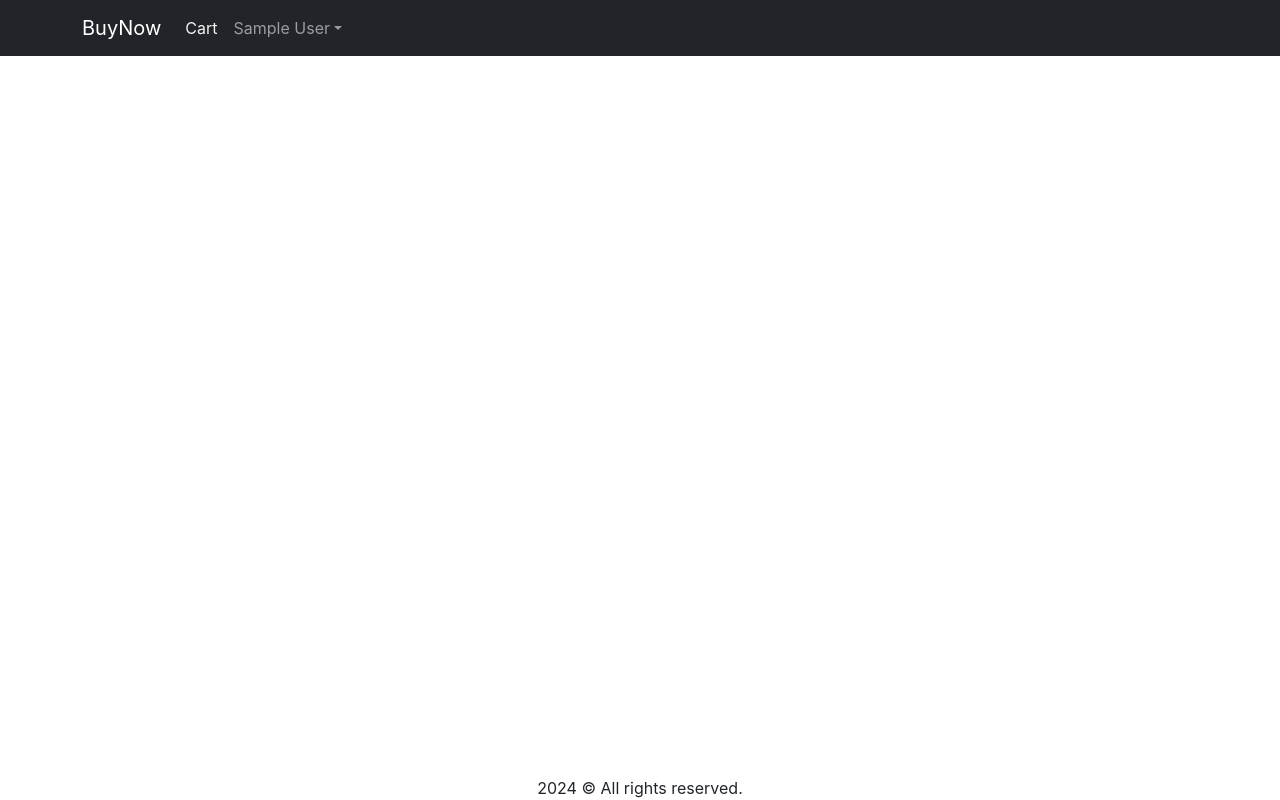
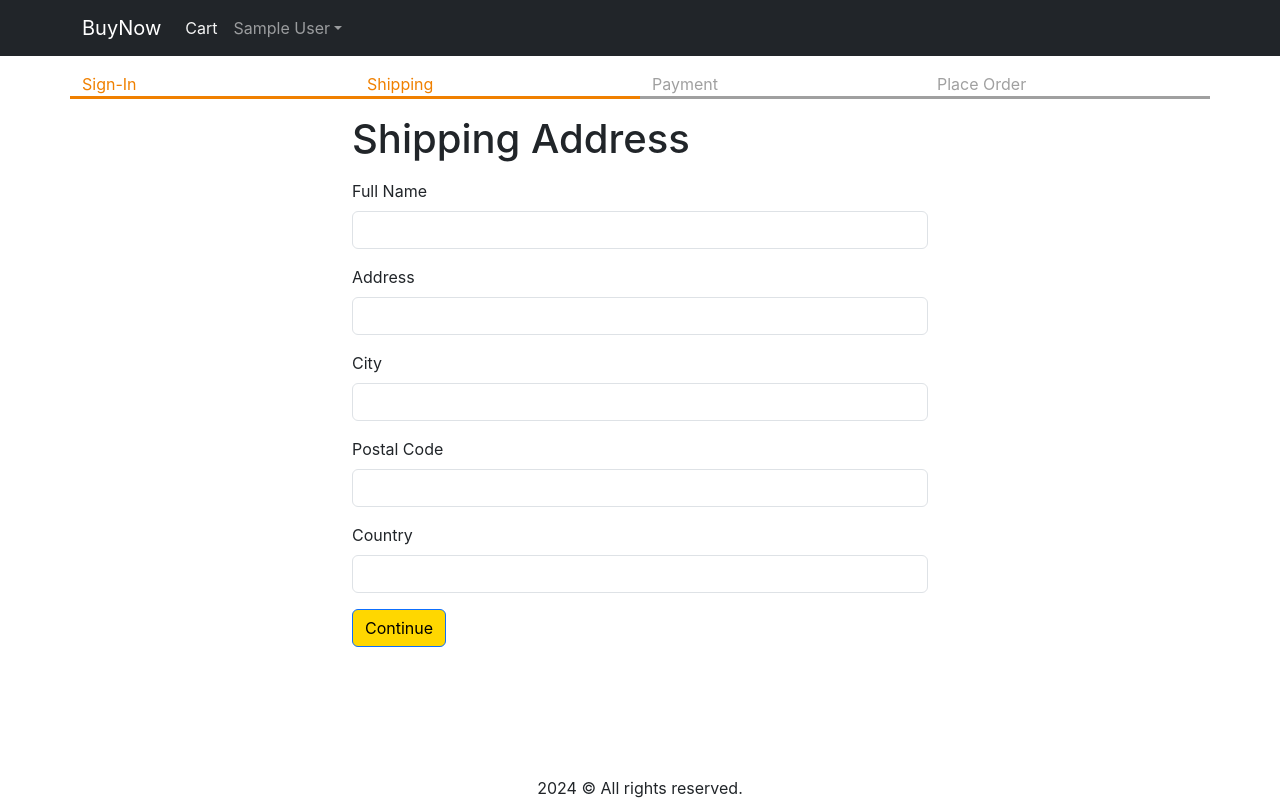
Before and after one commit to MichaelViernes271/mern-amazona, a React (Create React App) app in the folder frontend/: page /shipping in a window 1280 px wide. Built offline with nearby package versions, Linux system fonts and the light colour scheme; sample sign-in values are in the browser's storage.

Commit message:
Video-24-Save_Shipping_Address

```diff
--- a/frontend/src/App.js
+++ b/frontend/src/App.js
@@ -3,9 +3,6 @@
 import { ToastContainer } from 'react-toastify';
 import 'react-toastify/dist/ReactToastify.css';
 import ProductScreen from './screens/ProductScreen';
-import HomeScreen from './screens/HomeScreen';
-import CartScreen from './screens/CartScreen';
-import SigninScreen from './screens/SigninScreen';
 import Navbar from 'react-bootstrap/Navbar';
 import Badge from 'react-bootstrap/Badge';
 import Nav from 'react-bootstrap/Nav';
@@ -14,6 +11,11 @@
 import { LinkContainer } from 'react-router-bootstrap';
 import { useContext } from 'react';
 import { Store } from './Store';
+import HomeScreen from './screens/HomeScreen';
+import CartScreen from './screens/CartScreen';
+import SigninScreen from './screens/SigninScreen';
+import ShippingAddressScreen from './screens/ShippingAddressScreen';
+
 
 function App() {
   const { state, dispatch: ctxDispatch } = useContext(Store);
@@ -22,6 +24,7 @@
   const signoutHandler = () => {
     ctxDispatch({ type: 'USER_SIGNOUT' });
     localStorage.removeItem('userInfo');
+    localStorage.removeItem('shippingAddress');
   };
 
   return (
@@ -77,6 +80,8 @@
               <Route path="/cart/signin" element={<SigninScreen />} />
               <Route path="/cart" element={<CartScreen />} />
               <Route path="/product/:slug" element={<ProductScreen />} />
+              <Route path="/shipping" element={<ShippingAddressScreen />}
+              ></Route>
               <Route path="/" element={<HomeScreen />} />
             </Routes>
           </Container>
--- a/frontend/src/Store.js
+++ b/frontend/src/Store.js
@@ -8,6 +8,9 @@
         : null,
 
     cart: {
+        shippingAddress: localStorage.getItem('shippingAddress')
+            ? JSON.parse(localStorage.getItem('shippingAddress'))
+            : {},
         cartItems: localStorage.getItem('cartItems')
             ? JSON.parse(localStorage.getItem('cartItems'))
             : [],
@@ -44,6 +47,18 @@
             return {
                 ...state,
                 userInfo: null,
+                cart: {
+                    cartItems: [],
+                    shippingAddress: {},
+                },
+            };
+        case 'SAVE_SHIPPING_ADDRESS':
+            return {
+                ...state,
+                cart: {
+                    ...state.cart,
+                    shippingAddress: action.payload,
+                },
             };
 
         default:
--- /dev/null
+++ b/frontend/src/components/CheckoutSteps.js
@@ -0,0 +1,14 @@
+import React from 'react';
+import Row from 'react-bootstrap/Row';
+import Col from 'react-bootstrap/Col';
+
+export default function CheckoutSteps(props) {
+    return (
+        <Row className="checkout-steps">
+            <Col className={props.step1 ? 'active' : ''}>Sign-In</Col>
+            <Col className={props.step2 ? 'active' : ''}>Shipping</Col>
+            <Col className={props.step3 ? 'active' : ''}>Payment</Col>
+            <Col className={props.step4 ? 'active' : ''}>Place Order</Col>
+        </Row>
+    );
+}
--- a/frontend/src/components/Product.js
+++ b/frontend/src/components/Product.js
@@ -32,7 +32,7 @@
                 <img src={product.image} className="card-img-top" alt={product.name} />
             </Link>
             <Card.Body>
-                <Link to={`/product/${product.slug}`}>
+                <Link to={`/product/${product.slug}`} className='font-shadow'>
                     <Card.Title>{product.name}</Card.Title>
                 </Link>
                 <Rating rating={product.rating} numReviews={product.numReviews}></Rating>
--- a/frontend/src/index.css
+++ b/frontend/src/index.css
@@ -61,3 +61,21 @@
 .small-container {
   max-width: 600px;
 }
+
+.checkout-steps > div {
+  border-bottom: 0.2rem solid #a0a0a0;
+  color: #a0a0a0;
+}
+.checkout-steps > div.active {
+  border-bottom: 0.2rem solid #f08000;
+  color: #f08000;
+}
+
+.font-shadow {
+  color: white;
+  -webkit-text-stroke-width: 0.5px;
+  -webkit-text-stroke-color: black;
+  text-decoration: none;
+  -webkit-text-stroke: 0.75px #000000;
+  text-shadow: 1px 1px 4px #302a2a;
+}
--- a/frontend/src/screens/CartScreen.js
+++ b/frontend/src/screens/CartScreen.js
@@ -34,11 +34,12 @@
     const checkoutHandler = () => {
         // keyword to fix: resolve signin redirection makeshift solution
         // previous code:
-        // navigate('signin?redirect=/shipping');
+        navigate('signin?redirect=/shipping');
 
-        if (true) {
-            navigate('/cart/signin?redirect=signin');
-        }
+        // dont use this anymore
+        // if (true) {
+        //     navigate('/cart/signin?redirect=signin');
+        // }
     }
 
     return (
--- a/frontend/src/screens/ProductScreen.js
+++ b/frontend/src/screens/ProductScreen.js
@@ -90,7 +90,6 @@
         navigate('/cart');
     };
 
-    console.log(`http://localhost:3000/${product.image}`)
     return loading ? (
         <LoadingBox />
     ) : error ? (
--- /dev/null
+++ b/frontend/src/screens/ShippingAddressScreen.js
@@ -0,0 +1,111 @@
+import React, { useContext, useEffect, useState } from 'react';
+import { Helmet } from 'react-helmet-async';
+import Form from 'react-bootstrap/Form';
+import Button from 'react-bootstrap/Button';
+import { useNavigate } from 'react-router-dom';
+import { Store } from '../Store';
+import CheckoutSteps from '../components/CheckoutSteps';
+
+export default function ShippingAddressScreen() {
+    const navigate = useNavigate();
+    const { state, dispatch: ctxDispatch } = useContext(Store);
+    const {
+        userInfo,
+        cart: { shippingAddress },
+    } = state;
+    const [fullName, setFullName] = useState(shippingAddress.fullName || '');
+    const [address, setAddress] = useState(shippingAddress.address || '');
+    const [city, setCity] = useState(shippingAddress.city || '');
+    const [postalCode, setPostalCode] = useState(
+        shippingAddress.postalCode || ''
+    );
+    useEffect(() => {
+        if (!userInfo) {
+            navigate('/signin?redirect=/shipping');
+        }
+    }, [userInfo, navigate]);
+    const [country, setCountry] = useState(shippingAddress.country || '');
+    const submitHandler = (e) => {
+        e.preventDefault();
+        ctxDispatch({
+            type: 'SAVE_SHIPPING_ADDRESS',
+            payload: {
+                fullName,
+                address,
+                city,
+                postalCode,
+                country,
+            },
+        });
+        localStorage.setItem(
+            'shippingAddress',
+            JSON.stringify({
+                fullName,
+                address,
+                city,
+                postalCode,
+                country,
+            })
+        );
+        navigate('/payment');
+    };
+    return (
+        <div>
+            <Helmet>
+                <title>Shipping Address</title>
+            </Helmet>
+
+            <CheckoutSteps step1 step2></CheckoutSteps>
+            <div className="container small-container">
+                <h1 className="my-3">Shipping Address</h1>
+                <Form onSubmit={submitHandler}>
+                    <Form.Group className="mb-3" controlId="fullName">
+                        <Form.Label>Full Name</Form.Label>
+                        <Form.Control
+                            value={fullName}
+                            onChange={(e) => setFullName(e.target.value)}
+                            required
+                        />
+                    </Form.Group>
+                    <Form.Group className="mb-3" controlId="address">
+                        <Form.Label>Address</Form.Label>
+                        <Form.Control
+                            value={address}
+                            onChange={(e) => setAddress(e.target.value)}
+                            required
+                        />
+                    </Form.Group>
+                    <Form.Group className="mb-3" controlId="city">
+                        <Form.Label>City</Form.Label>
+                        <Form.Control
+                            value={city}
+                            onChange={(e) => setCity(e.target.value)}
+                            required
+                        />
+                    </Form.Group>
+                    <Form.Group className="mb-3" controlId="postalCode">
+                        <Form.Label>Postal Code</Form.Label>
+                        <Form.Control
+                            value={postalCode}
+                            onChange={(e) => setPostalCode(e.target.value)}
+                            required
+                        />
+                    </Form.Group>
+                    <Form.Group className="mb-3" controlId="country">
+                        <Form.Label>Country</Form.Label>
+                        <Form.Control
+                            value={country}
+                            onChange={(e) => setCountry(e.target.value)}
+                            required
+                        />
+                    </Form.Group>
+                    <div className="mb-3">
+                        <Button variant="primary" type="submit">
+                            Continue
+                        </Button>
+                    </div>
+                </Form>
+            </div>
+        </div>
+    );
+}
```
Also changed, not shown: 1 other file (tests, documents, lock files or other folders).
